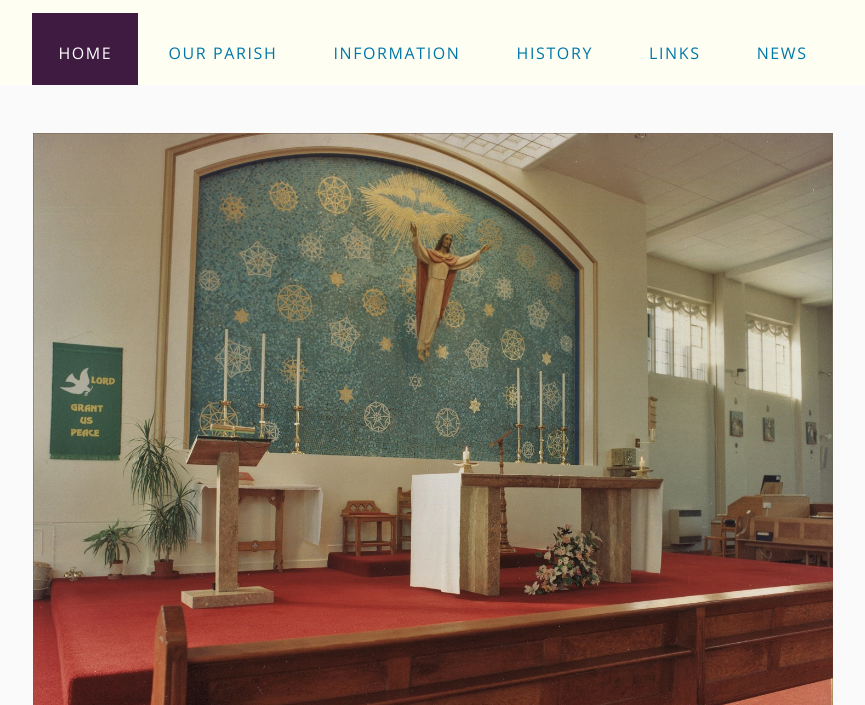
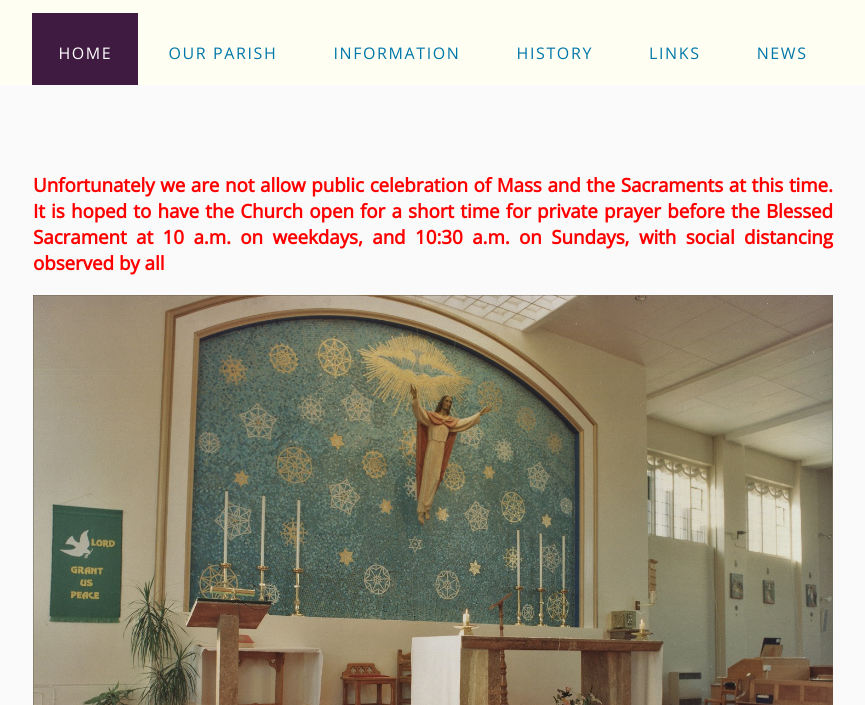
Before and after one commit to SgEarlsfield/SgEarlsfield.github.io, a plain HTML site: page index.html in a window 1280 px wide. Shown: the part 95-800 px from the top of the page, without its empty margins (207-1072 px from the left). Drawn offline with nearby package versions, Linux system fonts and the light colour scheme.

Commit message:
Update about no Mass

```diff
--- a/index.html
+++ b/index.html
@@ -30,7 +30,8 @@
 
 
       <div class="content">
-        <div id="headimage">
+      <h3 style="color: red;">Unfortunately we are not allow public celebration of Mass and the Sacraments at this time. It is hoped to have the Church open for a short time for private prayer before the Blessed Sacrament at 10 a.m. on weekdays, and 10:30 a.m. on Sundays, with social distancing observed by all</h3>
+      <div id="headimage">
         <img src="img/front-altar.jpg" alt="Altar 1">
       </div>
 
```
